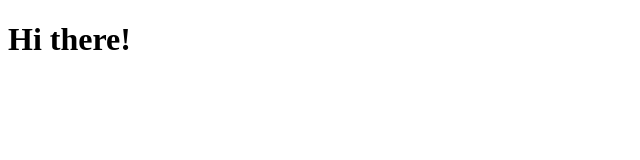
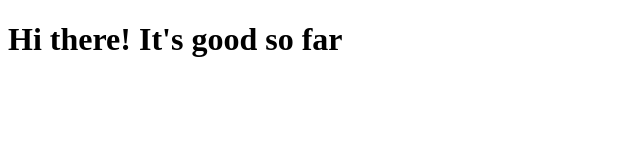
Before and after one commit to PiraTechnics/coursera-test, a plain HTML site: page site/index.html in a window 1280 px wide. Shown: the whole page, without its empty margins (0-640 px from the left). Drawn offline with Linux system fonts and the light colour scheme.

Commit message:
First impressions

```diff
--- a/site/index.html
+++ b/site/index.html
@@ -5,7 +5,7 @@
     </head>
     <body>
         <h1>
-            Hi there!
+            Hi there! It's good so far
         </h1>
     </body>
 </html>
```
